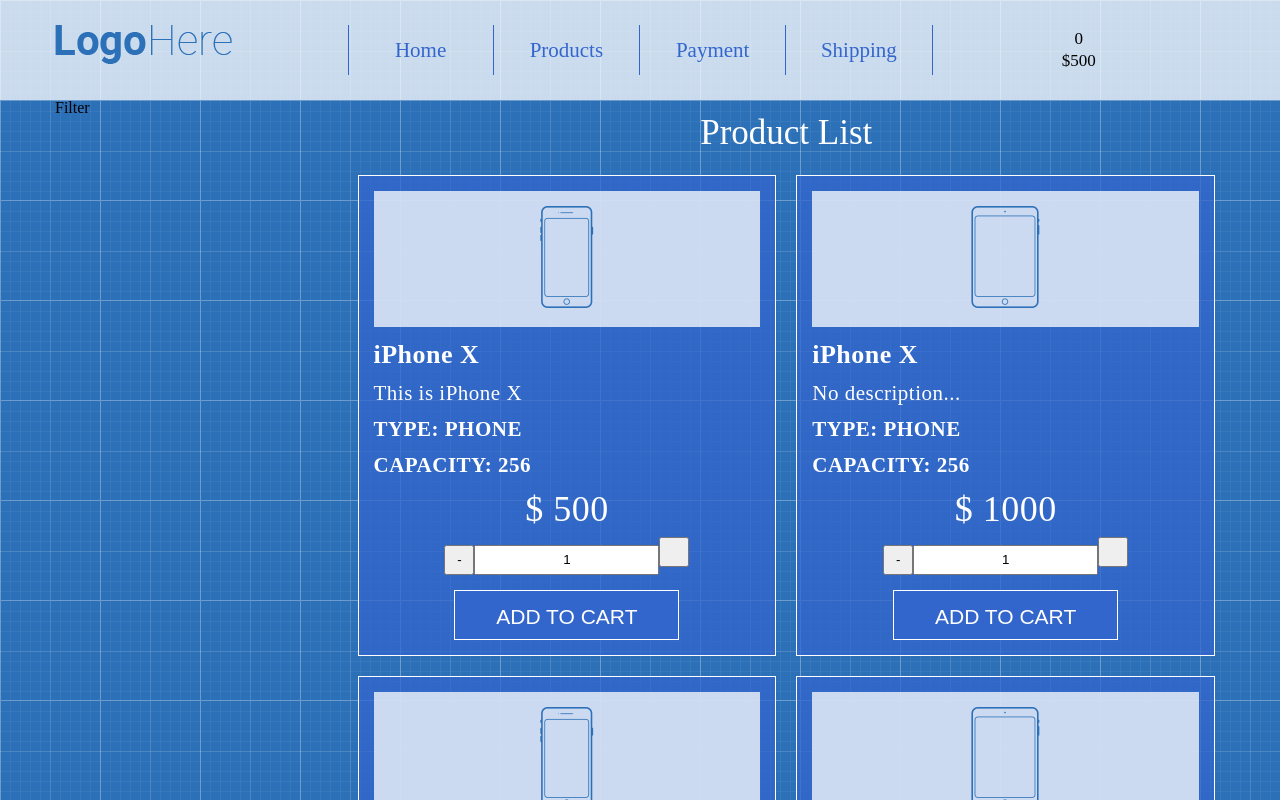
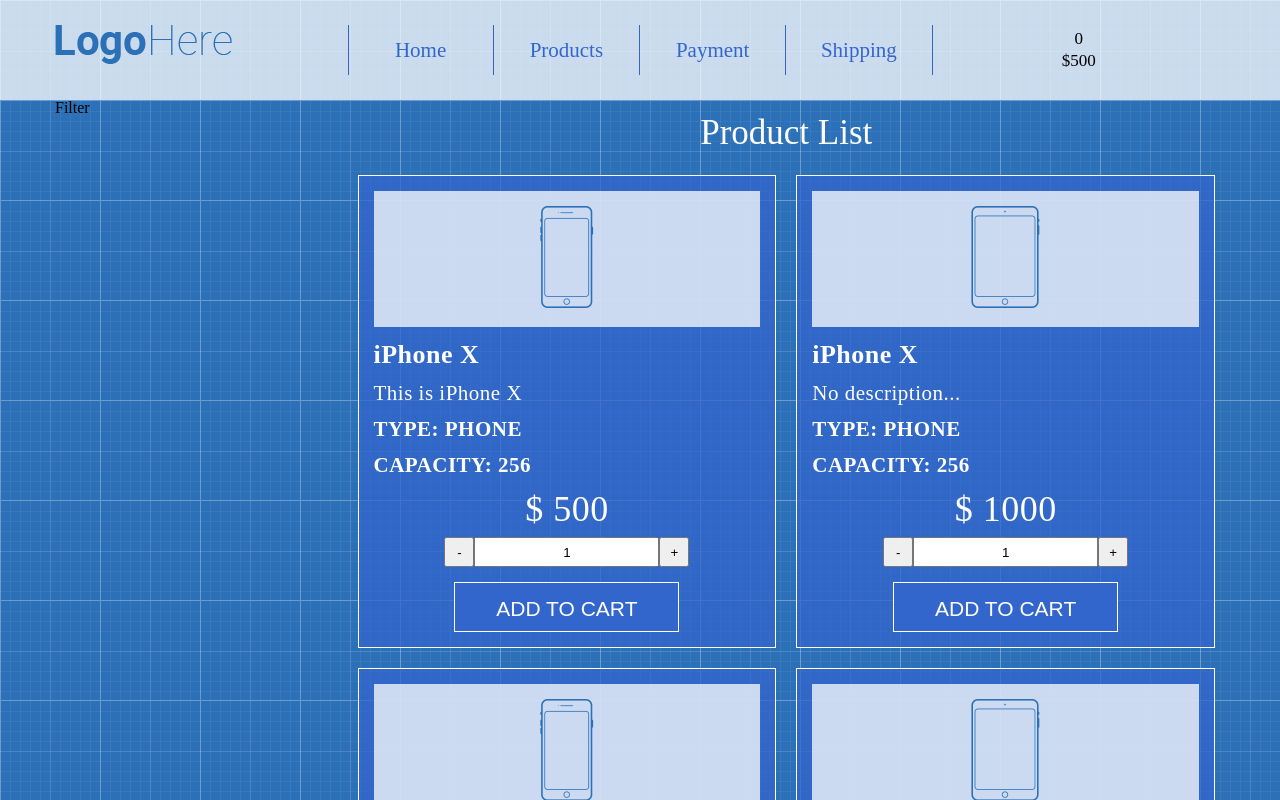
Before and after one commit to OrestSen/shopproject.github.io, a React (Create React App) app: page / in a window 1280 px wide. Shown: the top 800 px of the page. Built offline with nearby package versions, Linux system fonts and the light colour scheme.

Commit message:
added two version increment button change

```diff
--- a/src/App/Main/Products/ProductListItem.js
+++ b/src/App/Main/Products/ProductListItem.js
@@ -4,16 +4,11 @@
 
 class ProductListItem extends Component {
 
-    constructor() {
-        super()
-        this.onIncrementClick = this.onIncrementClick.bind(this)
-        }
-
     state = {
         productCount: 1,
     }
 
-    onIncrementClick () {
+    onIncrementClick() {
         console.log(this)
         this.setState((prevState) => ({
             productCount: prevState.productCount + 1
@@ -42,8 +37,9 @@
                 <div className="product-quantity">
                     <button>-</button>
                     <input type="text" value={this.state.productCount} readOnly />
-                    <button onClick={this.onIncrementClick}>
-                    </button>
+                    <button
+                        onClick={this.onIncrementClick.bind(this)}
+                        >+</button>
                 </div>
                 <button className="btn-add-to-cart">Add to cart</button>
             </div>
```
